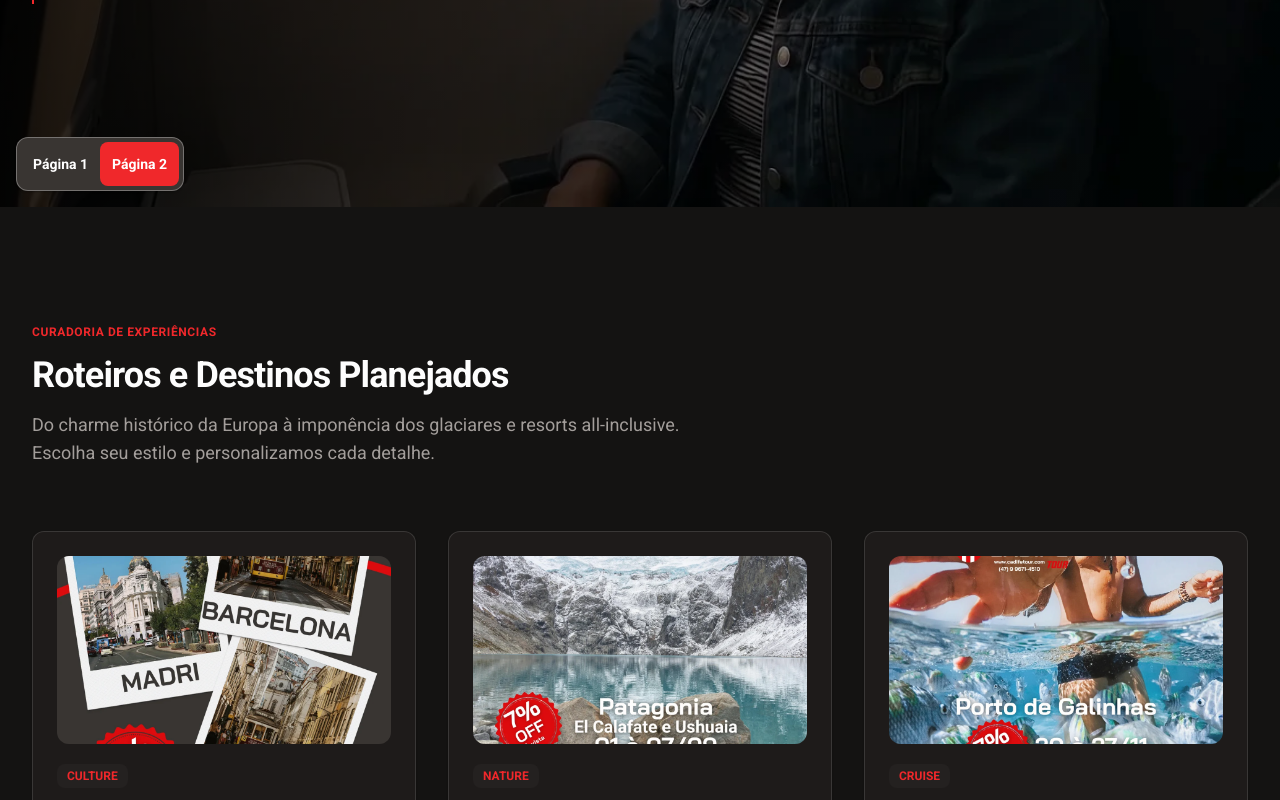
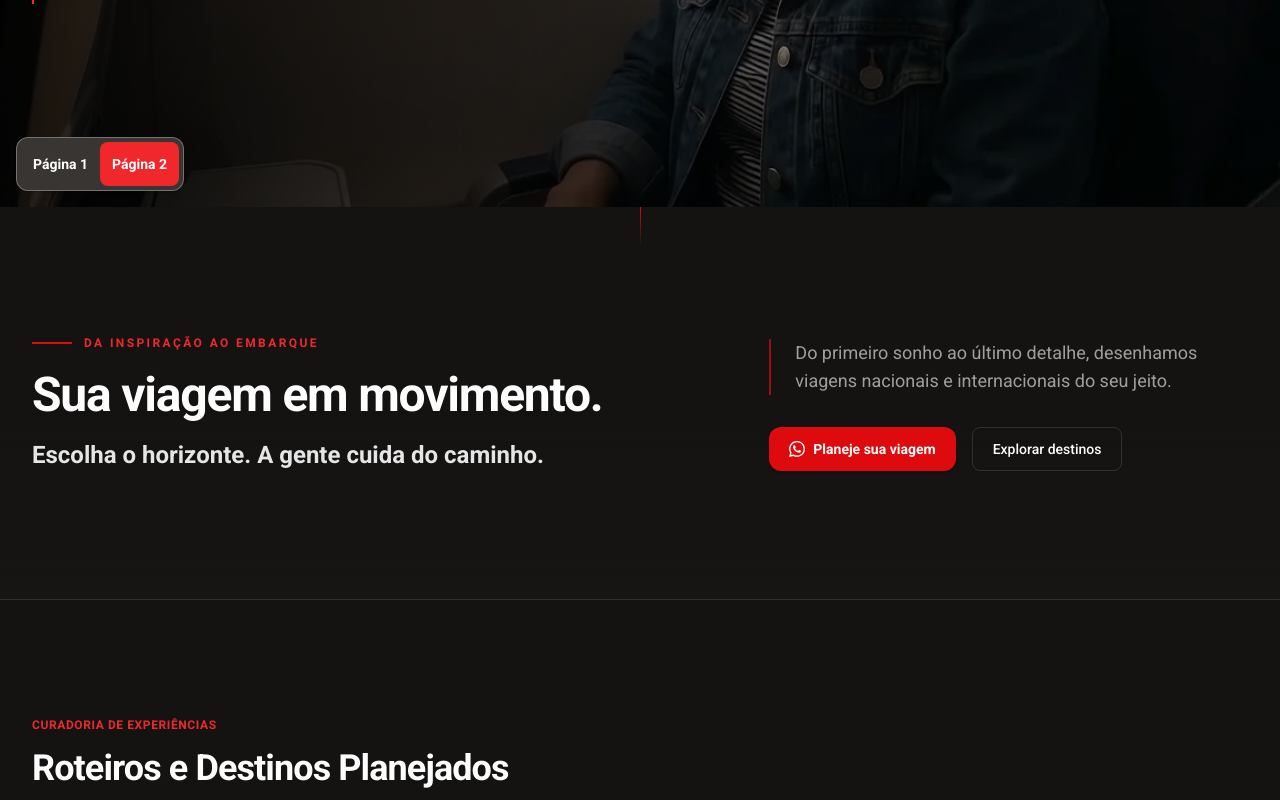
Before and after one commit to cadife-tour/cadife-tour-plataforma, a Next.js app: page /home-2 in a window 1280 px wide. Shown: the part 593-1393 px from the top of the page. Built offline with nearby package versions, Linux system fonts and the light colour scheme; no server answers.

Commit message:
feat(marketing): implementar secao Sua Viagem em Movimento (#19)

```diff
--- a/src/features/marketing/LandingSections.tsx
+++ b/src/features/marketing/LandingSections.tsx
@@ -1,4 +1,5 @@
 import Link from "next/link";
+import { TripInMotionSection } from "@/features/marketing/TripInMotionSection/TripInMotionSection";
 import { DestinationsSection } from "@/features/destinations/DestinationsSection/DestinationsSection";
 import { destinationPages } from "@/content/destinationPages";
 import { HowItWorksSection } from "@/features/marketing/HowItWorksSection/HowItWorksSection";
@@ -8,6 +9,7 @@ import { FaqAndCtaSection } from "@/features/marketing/FaqAndCtaSection/FaqAndCt
 export function LandingSections() {
   return (
     <>
+      <TripInMotionSection />
       <DestinationsSection />
       <nav aria-label="Destinos" className="flex flex-wrap justify-center gap-4 px-4 py-6">
         {destinationPages.map(({ slug, name }) => (
--- /dev/null
+++ b/src/features/marketing/TripInMotionSection/TripInMotionSection.tsx
@@ -0,0 +1,113 @@
+"use client";
+
+import React from "react";
+import type { Locale } from "@/content/types";
+import { useLocale } from "@/core/i18n/LocaleContext";
+import { Reveal } from "@/shared/motion";
+import { Button } from "@/shared/ui/Button/Button";
+import { Container } from "@/shared/ui/Container/Container";
+import { WhatsAppCta } from "@/shared/ui/WhatsAppCta";
+
+interface TripInMotionCopy {
+  eyebrow: string;
+  headline: string;
+  subheadline: string;
+  body: string;
+  primaryCta: string;
+  primaryCtaAria: string;
+  secondaryCta: string;
+}
+
+const CONTENT: Record<Locale, TripInMotionCopy> = {
+  pt: {
+    eyebrow: "Da inspiração ao embarque",
+    headline: "Sua viagem em movimento.",
+    subheadline: "Escolha o horizonte. A gente cuida do caminho.",
+    body: "Do primeiro sonho ao último detalhe, desenhamos viagens nacionais e internacionais do seu jeito.",
+    primaryCta: "Planeje sua viagem",
+    primaryCtaAria: "Planeje sua viagem no WhatsApp (abre em nova aba)",
+    secondaryCta: "Explorar destinos",
+  },
+  en: {
+    eyebrow: "From inspiration to departure",
+    headline: "Your journey in motion.",
+    subheadline: "Choose the horizon. We take care of the way.",
+    body: "From the first dream to the final detail, we design domestic and international trips your way.",
+    primaryCta: "Plan your trip",
+    primaryCtaAria: "Plan your trip on WhatsApp (opens in new tab)",
+    secondaryCta: "Explore destinations",
+  },
+  es: {
+    eyebrow: "De la inspiración al embarque",
+    headline: "Tu viaje en movimiento.",
+    subheadline: "Elige el horizonte. Nosotros cuidamos el camino.",
+    body: "Desde el primer sueño hasta el último detalle, diseñamos viajes nacionales e internacionales a tu manera.",
+    primaryCta: "Planifica tu viaje",
+    primaryCtaAria: "Planifica tu viaje por WhatsApp (abre en nueva pestaña)",
+    secondaryCta: "Explorar destinos",
+  },
+};
+
+/**
+ * TripInMotionSection:
+ * Continuidade editorial imediata após a saída da Hero, conduzindo
+ * da imersão audiovisual para o planejamento institucional sem recursos pesados.
+ */
+export const TripInMotionSection: React.FC = () => {
+  const { locale } = useLocale();
+  const t = CONTENT[locale] ?? CONTENT.pt;
+
+  return (
+    <section
+      id="sua-viagem-em-movimento"
+      aria-labelledby="trip-in-motion-heading"
+      className="relative scroll-mt-24 overflow-hidden border-b border-border bg-gradient-to-b from-background via-background to-surface/30 py-20 sm:py-24 lg:py-32"
+    >
+      <div
+        aria-hidden="true"
+        className="pointer-events-none absolute inset-x-0 top-0 flex justify-center"
+      >
+        <span className="h-10 w-px bg-gradient-to-b from-brand-primary to-transparent" />
+      </div>
+
+      <Container>
+        <div className="grid gap-10 lg:grid-cols-12 lg:items-end lg:gap-12">
+          <Reveal variant="editorial" className="lg:col-span-7">
+            <div className="mb-5 flex items-center gap-3">
+              <span className="h-0.5 w-10 bg-brand-primary" aria-hidden="true" />
+              <span className="text-xs font-bold uppercase tracking-[0.2em] text-brand-accent">
+                {t.eyebrow}
+              </span>
+            </div>
+
+            <h2
+              id="trip-in-motion-heading"
+              className="font-heading text-3xl font-extrabold leading-[1.1] tracking-tight text-foreground sm:text-4xl lg:text-5xl"
+            >
+              {t.headline}
+            </h2>
+
+            <p className="mt-5 font-heading text-xl font-semibold leading-snug text-foreground/90 sm:text-2xl">
+              {t.subheadline}
+            </p>
+          </Reveal>
+
+          <Reveal index={1} className="lg:col-span-5">
+            <div className="border-l-2 border-brand-primary/70 pl-5 sm:pl-6">
+              <p className="text-base leading-relaxed text-foreground-muted sm:text-lg">{t.body}</p>
+            </div>
+
+            <div className="mt-8 flex flex-wrap items-center gap-4">
+              <WhatsAppCta source="hero" size="md" variant="primary" aria-label={t.primaryCtaAria}>
+                {t.primaryCta}
+              </WhatsAppCta>
+              <Button variant="outline" size="md" asChild>
+                <a href="#destinos">{t.secondaryCta}</a>
+              </Button>
+            </div>
+          </Reveal>
+        </div>
+      </Container>
+    </section>
+  );
+};
```
Also changed, not shown: 1 other file (tests, documents, lock files or other folders).
